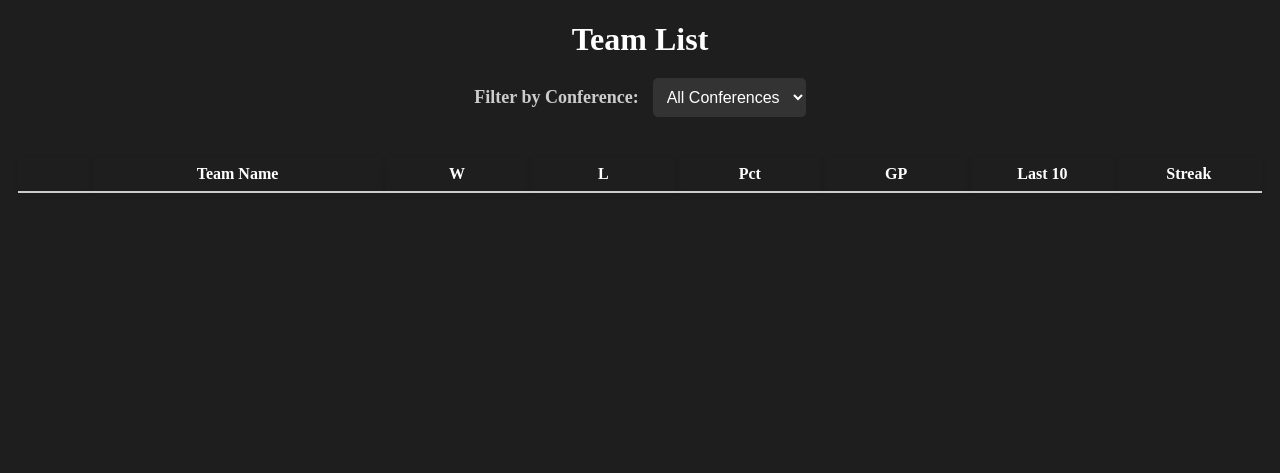
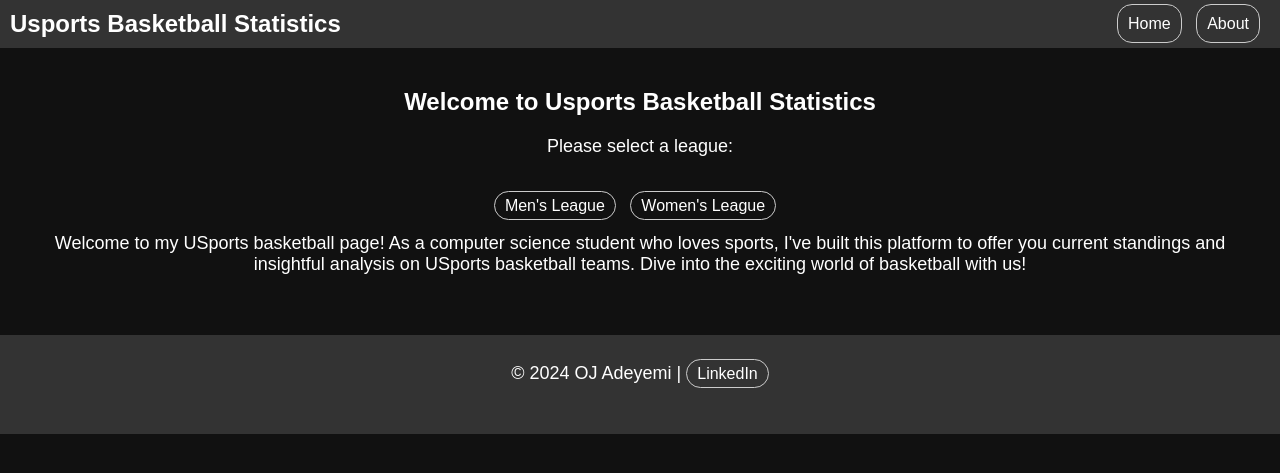
Before and after one commit to ojadeyemi/USPORTS-BBALL-WEBAPP, a Flask app: page / in a window 1280 px wide. Shown: the top 473 px of the page. Run offline with Flask 3, Linux system fonts and the light colour scheme; data that the repository does not hold is empty.

Commit message:
added home and about page. you can now dynamic select league standings

```diff
--- a/backend/app.py
+++ b/backend/app.py
@@ -1,26 +1,26 @@
-from flask import Flask, render_template
-from flask_sqlalchemy import SQLAlchemy
+from flask import Flask, render_template, request
+from models import db, MenTeam, WomenTeam
 
 app = Flask(__name__)
 app.config['SQLALCHEMY_DATABASE_URI'] = 'mysql+pymysql://root:Basketball@localhost/usports_bball_test'
-db = SQLAlchemy(app)
-
-
-class Team(db.Model):
-    __tablename__ = 'men_team_test'
-    id = db.Column(db.Integer, primary_key=True)
-    team_name = db.Column(db.String(255))
-    conference = db.Column(db.String(255))
-    last_ten_games = db.Column(db.String(50))
-    games_played = db.Column(db.Integer)
-    total_wins = db.Column(db.Integer)
-    total_losses = db.Column(db.Integer)
-    win_percentage = db.Column(db.Float(precision=1))
-    streak = db.Column(db.String(50))
+db.init_app(app)
 
 
 @app.route("/")
 def index():
+    return render_template("index.html")
+
+@app.route('/about')
+def about():
+    return render_template("about.html")
+
+@app.route("/men")
+@app.route("/women")
+def league():
+    if request.path == "/men":
+        Team = MenTeam
+    elif request.path == "/women":
+         Team = WomenTeam
     # Query the required columns from the teams table
     teams = Team.query.with_entities(
         Team.team_name,
@@ -33,7 +33,7 @@ def index():
         Team.games_played
     ).order_by(Team.total_wins.desc()).all()
     # Render the index.html template with the retrieved data
-    return render_template("index.html", teams=teams)
+    return render_template("league.html", teams=teams)
 
 
 if __name__ == "__main__":
--- /dev/null
+++ b/backend/static/css/base.css
@@ -0,0 +1,50 @@
+body {
+    font-family: Arial, sans-serif;
+    margin: 0;
+    padding: 0;
+}
+
+header {
+    background-color: #333;
+    color: #fff;
+    padding: 10px;
+    display: flex;
+    justify-content: space-between;
+    align-items: center;
+}
+
+.header-left h1 {
+    font-size: 24px; /* Smaller title size */
+    margin: 0;
+}
+
+nav ul {
+    list-style-type: none;
+    margin: 0;
+    padding: 0;
+}
+
+nav ul li {
+    display: inline;
+}
+
+nav ul li a {
+    color: #fff;
+    text-decoration: none;
+    padding: 10px;
+}
+
+nav ul li a:hover {
+    background-color: #555;
+}
+
+main {
+    padding: 20px;
+}
+
+footer {
+    background-color: #333;
+    color: #fff;
+    text-align: center;
+    padding: 10px;
+}
--- /dev/null
+++ b/backend/static/css/home.css
@@ -0,0 +1,46 @@
+/* Dark mode styles */
+body {
+    background-color: #111;
+    color: #fff;
+}
+
+/* Style for the content */
+h2,h3 {
+    text-align: center;
+    font-size: 24px;
+    margin-bottom: 20px;
+}
+
+p {
+    text-align: center;
+    font-size: 18px;
+    margin-bottom: 40px;
+}
+
+/* Style for the league links */
+ul {
+    list-style-type: none;
+    padding: 0;
+    text-align: center;
+}
+
+li {
+    display: inline-block;
+    margin-right: 10px;
+}
+
+a {
+    text-decoration: none;
+    color: #fff;
+    font-size: 16px;
+    padding: 5px 10px;
+    border: 1px solid #ccc;
+    border-radius: 15px;
+    transition: background-color 0.3s ease, color 0.5s ease;
+}
+
+a:hover {
+    background-color: #f0f0f0;
+    color: #666;
+    transition-duration: 0.5s; /* Smooth transition duration */
+}
--- a/backend/static/css/styles.css
+++ b/backend/static/css/league.css
@@ -38,8 +38,8 @@
     display: flex;
     align-items: center;
     justify-content: space-between; /* Align logo and team info */
-    margin-bottom: 10px;
-    padding: 10px;
+    margin-bottom: 1px;
+    padding: 1px;
     border: 1px solid #ccc;
     border-radius: 5px;
     box-shadow: 0 2px 4px rgba(0, 0, 0, 0.1);
@@ -47,8 +47,8 @@
 
 /* Style for team image */
 .team img {
-    max-width: 60px;
-    max-height: 60px;
+    max-width: 40px;
+    max-height: 40px;
 }
 
 /* Style for team info */
@@ -69,22 +69,6 @@
     text-align: center;
 }
 
-/* Style for conference-specific teams */
-.team.OUA {
-    border-color: #007bff; /* Blue border for OUA Conference teams */
-}
-
-.team.AUS {
-    border-color: #28a745; /* Green border for AUS Conference teams */
-}
-
-.team.CW {
-    border-color:  #dc3545; /* Red border for CW Conference teams */
-}
-
-.team.RSEQ {
-    border-color: #ffc107; /* Yellow border for RSEQ Conference teams */
-}
 
 /* Body styles for dark mode */
 body {
--- /dev/null
+++ b/backend/templates/base.html
@@ -0,0 +1,33 @@
+<!DOCTYPE html>
+<html lang="en">
+<head>
+    <meta charset="UTF-8">
+    <meta name="viewport" content="width=device-width, initial-scale=1.0">
+    <title>U Sports Basketball Statistics</title>
+    <link rel="stylesheet" type="text/css" href="{{ url_for('static', filename='css/base.css') }}">
+</head>
+<body>
+    <!-- Header -->
+    <header>
+        <div class="header-left">
+            <h1>Usports Basketball Statistics</h1>
+        </div>
+        <nav>
+            <ul>
+                <li><a href="/">Home</a></li>
+                <li><a href="/about">About</a></li>
+            </ul>
+        </nav>
+    </header>
+
+    <!-- Main content -->
+    <main>
+        {% block content %}{% endblock %}
+    </main>
+
+    <!-- Footer -->
+    <footer>
+        <p>&copy; 2024 OJ Adeyemi | <a href="https://www.linkedin.com/in/oj-adeyemi/">LinkedIn</a></p>
+    </footer>
+</body>
+</html>
--- a/backend/templates/index.html
+++ b/backend/templates/index.html
@@ -1,59 +1,14 @@
-<!DOCTYPE html>
-<html lang="en">
-<head>
-    <meta charset="UTF-8">
-    <meta name="viewport" content="width=device-width, initial-scale=1">
-    <title>Team List</title>
-    <!-- Reference the CSS file -->
-    <link rel="stylesheet" type="text/css" href="{{ url_for('static', filename='css/styles.css') }}">
-</head>
-<body>
-    <h1>Team List</h1>
-    <div id="filters">
-        <label for="conference-filter">Filter by Conference:</label>
-        <select id="conference-filter">
-            <option value="all">All Conferences</option>
-            <option value="OUA">OUA</option>
-            <option value="AUS">AUS </option>
-            <option value="CW">CW</option>
-            <option value="RSEQ">RSEQ</option>
-        </select>
-    </div>
-	<div id="team-list" class="team-container">
-		<div class="team-header">
-			<table>
-				<tr>
-					<th style="width: 5%"></th>
-					<th style="width: 20%">Team Name</th>
-					<th style="width: 10%">W</th>
-					<th style="width: 10%">L</th>
-					<th style="width: 10%">Pct</th>
-					<th style="width: 10%">GP</th>
-					<th style="width: 10%">Last 10</th>
-					<th style="width: 10%">Streak</th>
-				</tr>
-			</table>
-		</div>
-		{% for team in teams %}
-		<div class="team {{ team.conference }}">
-			<img src="{{ url_for('static', filename='team_logos/' + team.team_name +'.png') }}" alt="Team Logo">
-			<div class="team-info">
-				<table>
-					<tr>
-						<td style="width: 20%; text-align: center;">{{ team.team_name }}</td>
-						<td style="width: 10%; text-align: center;">{{ team.total_wins }}</td>
-						<td style="width: 10%; text-align: center;">{{ team.total_losses }}</td>
-						<td style="width: 10%; text-align: center;">{{ team.win_percentage }}</td>
-						<td style="width: 10%; text-align: center;">{{ team.games_played }}</td>
-						<td style="width: 10%; text-align: center;">{{ team.last_ten_games }}</td>
-						<td style="width: 10%; text-align: center;">{{ team.streak }}</td>
-					</tr>
-				</table>
-			</div>
-		</div>
-		{% endfor %}
+{% extends "base.html" %}
 
+{% block content %}
+<link rel="stylesheet" type="text/css" href="{{ url_for('static', filename='css/home.css') }}">
+<h2>Welcome to Usports Basketball Statistics</h2>
+<p>Please select a league:</p>
+<ul>
+    <li><a href="/men">Men's League</a></li>
+    <li><a href="/women">Women's League</a></li>
+</ul>
 
-    <script src="{{ url_for('static', filename='js/script.js') }}"></script>
-</body>
-</html>
+<!-- Provided text -->
+<p>Welcome to my USports basketball page! As a computer science student who loves sports, I've built this platform to offer you current standings and insightful analysis on USports basketball teams. Dive into the exciting world of basketball with us!</p>
+{% endblock %}
```
Also changed, not shown: backend/models.py (added, +31 -0 lines), backend/templates/about.html (added, +31 -0 lines), backend/templates/league.html (added, +60 -0 lines), backend/dbconn.py (deleted), 1 other file.
